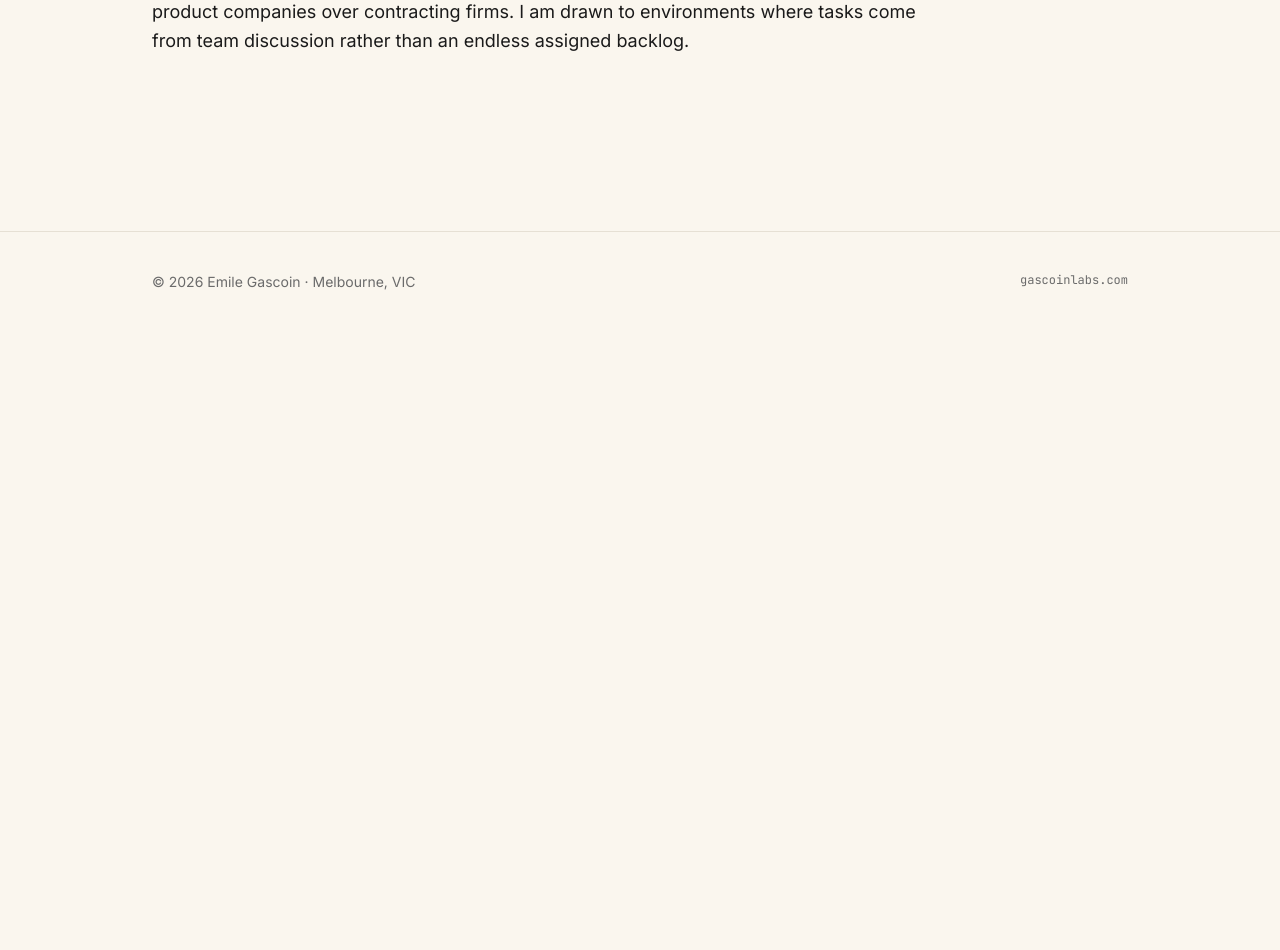
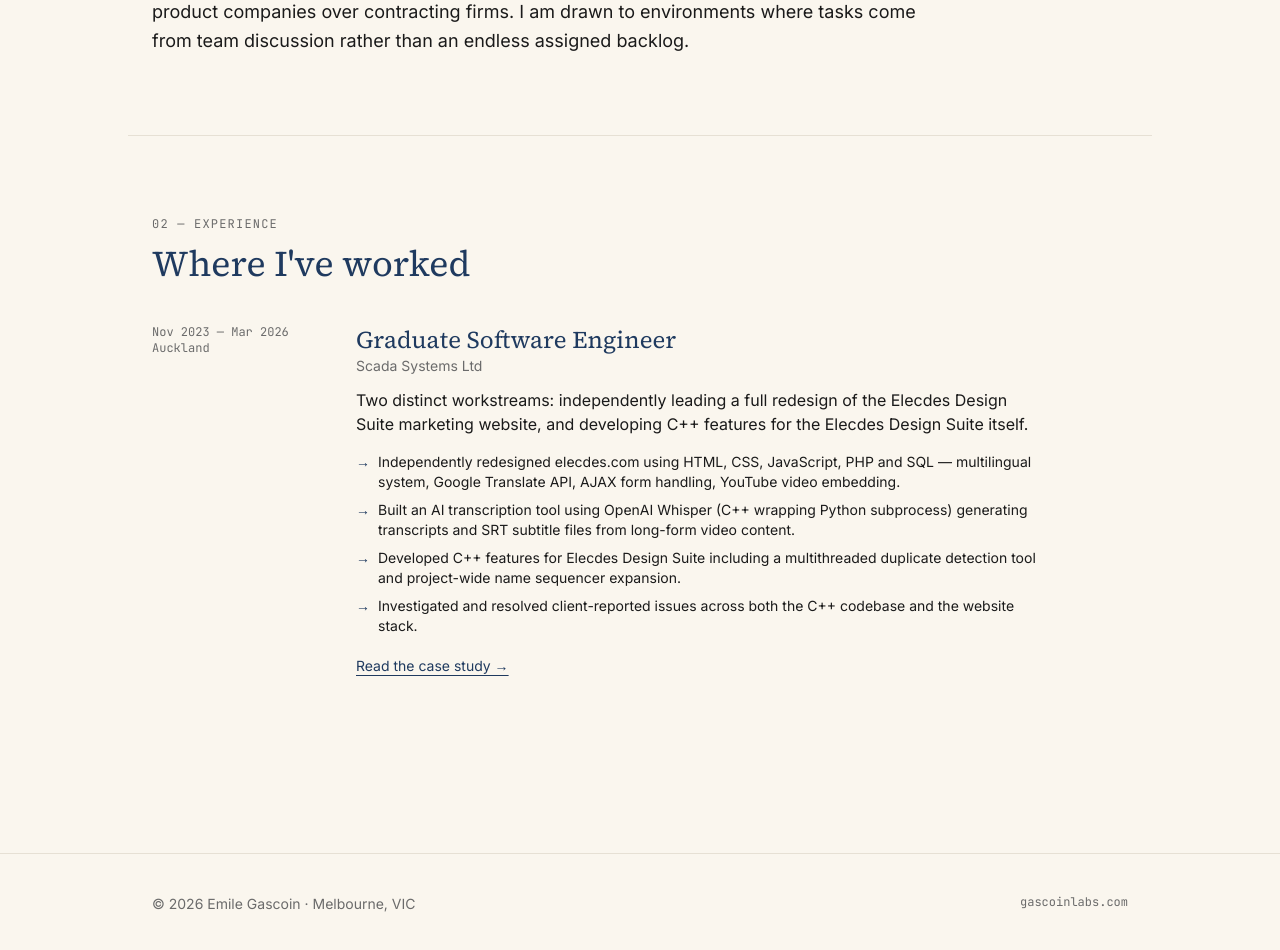
Before and after one commit to emilegascoin/gascoinlabs, a React (Vite) app: page / in a window 1280 px wide. Shown: the part 920-1870 px from the top of the page. Before the commit the page ends 1252 px from the top, so only its background shows below. Built offline with nearby package versions, Linux system fonts and the light colour scheme.

Commit message:
feat: add experience section

```diff
--- /dev/null
+++ b/src/components/home/Experience.jsx
@@ -0,0 +1,42 @@
+import { Link } from 'react-router-dom'
+import { experience } from '../../lib/content'
+import SectionHeading from '../ui/SectionHeading'
+
+export default function Experience() {
+  return (
+    <section className="mx-auto max-w-5xl px-6 py-20 border-t border-rule">
+      <SectionHeading id="experience" label="02 — experience" title="Where I've worked" />
+      <div className="space-y-12">
+        {experience.map((job) => (
+          <article key={job.company} className="grid sm:grid-cols-[180px_1fr] gap-6">
+            <div>
+              <p className="font-mono text-xs text-muted">{job.dates}</p>
+              <p className="font-mono text-xs text-muted">{job.location}</p>
+            </div>
+            <div>
+              <h3 className="font-serif text-2xl text-navy">{job.title}</h3>
+              <p className="text-muted text-sm mb-3">{job.company}</p>
+              <p className="max-w-prose mb-4">{job.summary}</p>
+              <ul className="space-y-2 max-w-prose">
+                {job.bullets.map((b, i) => (
+                  <li key={i} className="flex gap-2 text-sm">
+                    <span className="text-navy">→</span>
+                    <span>{b}</span>
+                  </li>
+                ))}
+              </ul>
+              {job.caseStudyHref && (
+                <Link
+                  to={job.caseStudyHref}
+                  className="inline-block mt-5 text-sm text-navy underline underline-offset-4 hover:text-navy-dark"
+                >
+                  Read the case study →
+                </Link>
+              )}
+            </div>
+          </article>
+        ))}
+      </div>
+    </section>
+  )
+}
--- a/src/pages/Home.jsx
+++ b/src/pages/Home.jsx
@@ -1,11 +1,13 @@
 import Hero from '../components/home/Hero'
 import About from '../components/home/About'
+import Experience from '../components/home/Experience'
 
 export default function Home() {
   return (
     <>
       <Hero />
       <About />
+      <Experience />
     </>
   )
 }
```
